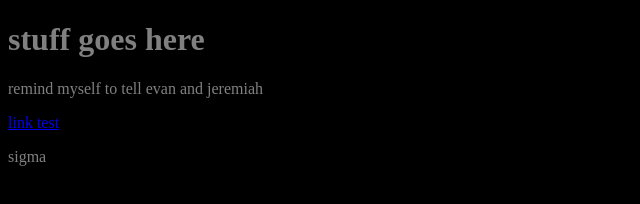
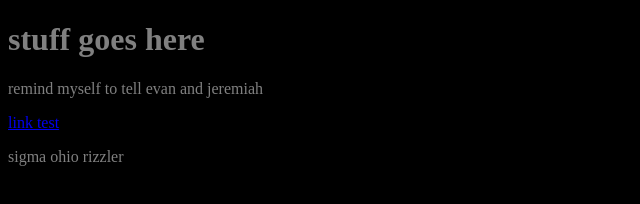
Before and after one commit to gregslawnmowingservices/suicidepreventionstuff, a plain HTML site: page index.html in a window 1280 px wide. Shown: the full height of the page, 0-640 px from the left. Drawn offline with Linux system fonts and the light colour scheme.

Commit message:
Update index.html

```diff
--- a/index.html
+++ b/index.html
@@ -14,6 +14,6 @@
 <h1 style="color:Grey">stuff goes here</h1>
 <p style="color:Grey">remind myself to tell evan and jeremiah</p>
 <a href="https://gregslawnmowingservices.github.io/suicidepreventionstuff/gamemaybe">link test</a>
-<p style="color:Grey">sigma</p>
+<p style="color:Grey">sigma ohio rizzler</p>
 </body>
 </html>
```
